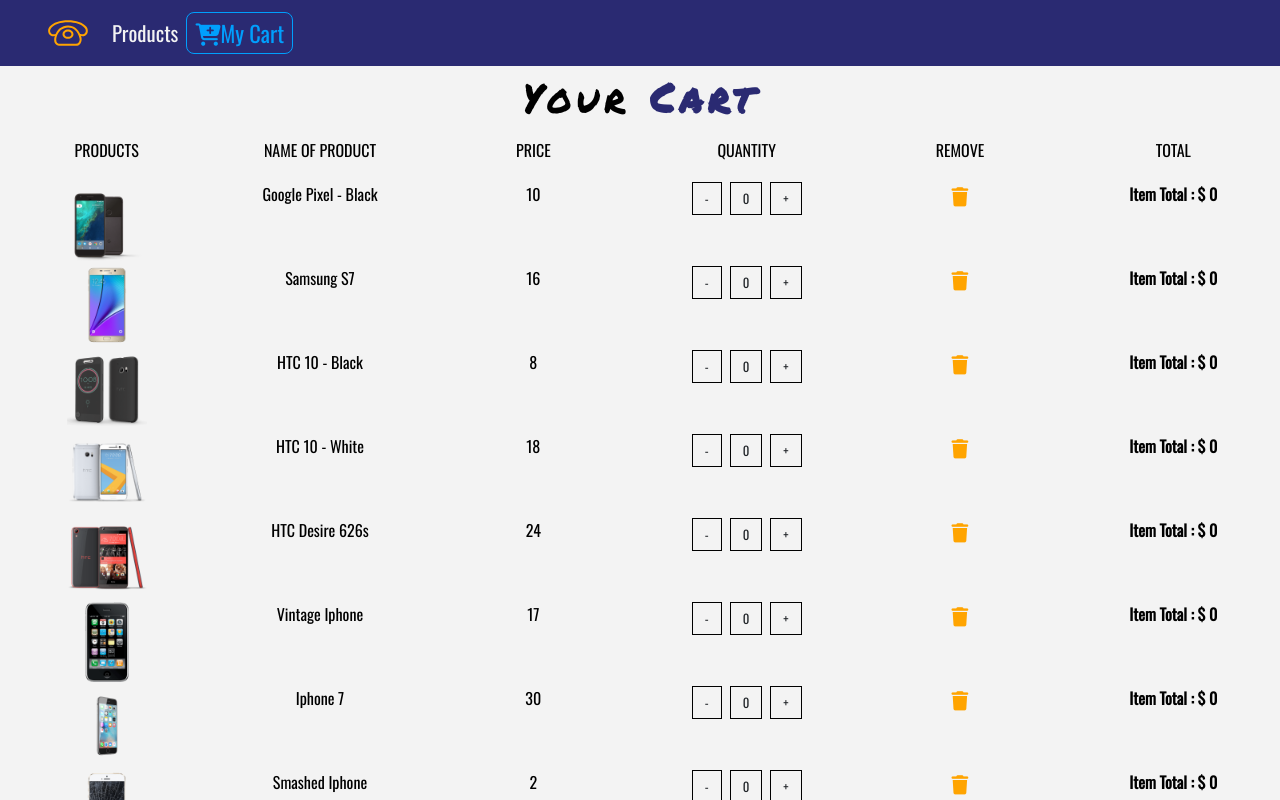
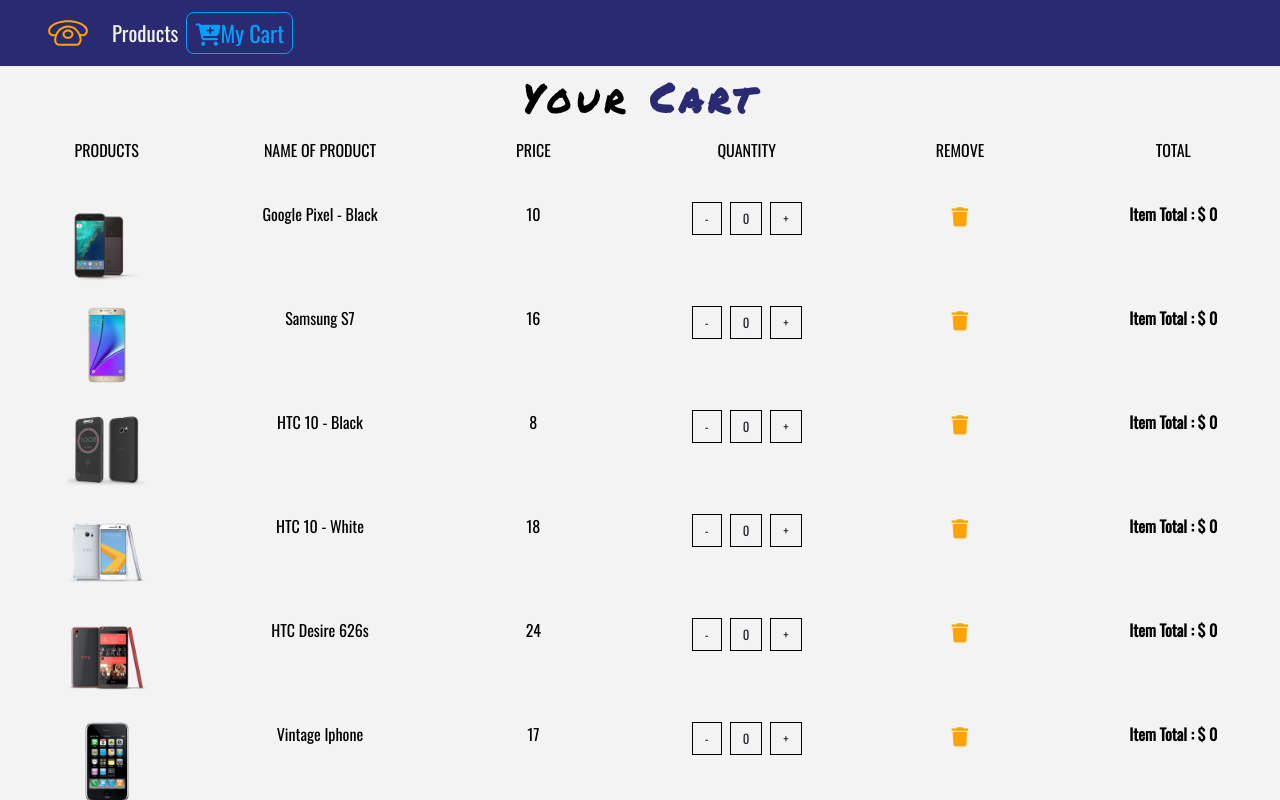
Before and after one commit to MarcoRosselDev/react-17-phone-e-commerce, a React (Create React App) app: page /cart in a window 1280 px wide. Shown: the top 800 px of the page. Built offline with nearby package versions, Linux system fonts and the light colour scheme.

Commit message:
cart total .js

```diff
--- a/src/Components/Cart/Cart.js
+++ b/src/Components/Cart/Cart.js
@@ -4,6 +4,7 @@ import CartColumns from "./CartColumns";
 import EmptyCart from "./EmptyCart";
 import { ProductConsumer } from "../../context";
 import CartList from "./CartList";
+import CartTotals from "./CartTotals";
 
 export default class Cart extends Component {
   render() {
@@ -18,6 +19,7 @@ export default class Cart extends Component {
                   <Title name="your" title="cart" />
                   <CartColumns />
                   <CartList value={value} />
+                  <CartTotals value={value} />
                 </React.Fragment>
               );
             } else {
--- a/src/Components/Cart/CartItem.js
+++ b/src/Components/Cart/CartItem.js
@@ -4,7 +4,7 @@ export default function CartItem({ item, value }) {
   const { id, title, img, price, total, count } = item;
   const { increment, decrement, removeItem } = value;
   return (
-    <div className="row my-1 text-capitalize text-center">
+    <div className="row my-4 text-capitalize text-center">
       <div className="col-10 mx-auto col-lg-2">
         <img
           src={img}
--- /dev/null
+++ b/src/Components/Cart/CartTotals.js
@@ -0,0 +1,12 @@
+import React from "react";
+
+export default function CartTotals({ value }) {
+  const { cartSubtotal, cartTax, cartTotal, clearCart } = value;
+  return (
+    <React.Fragment>
+      <div className="container">
+        <div className="row"></div>
+      </div>
+    </React.Fragment>
+  );
+}
```
